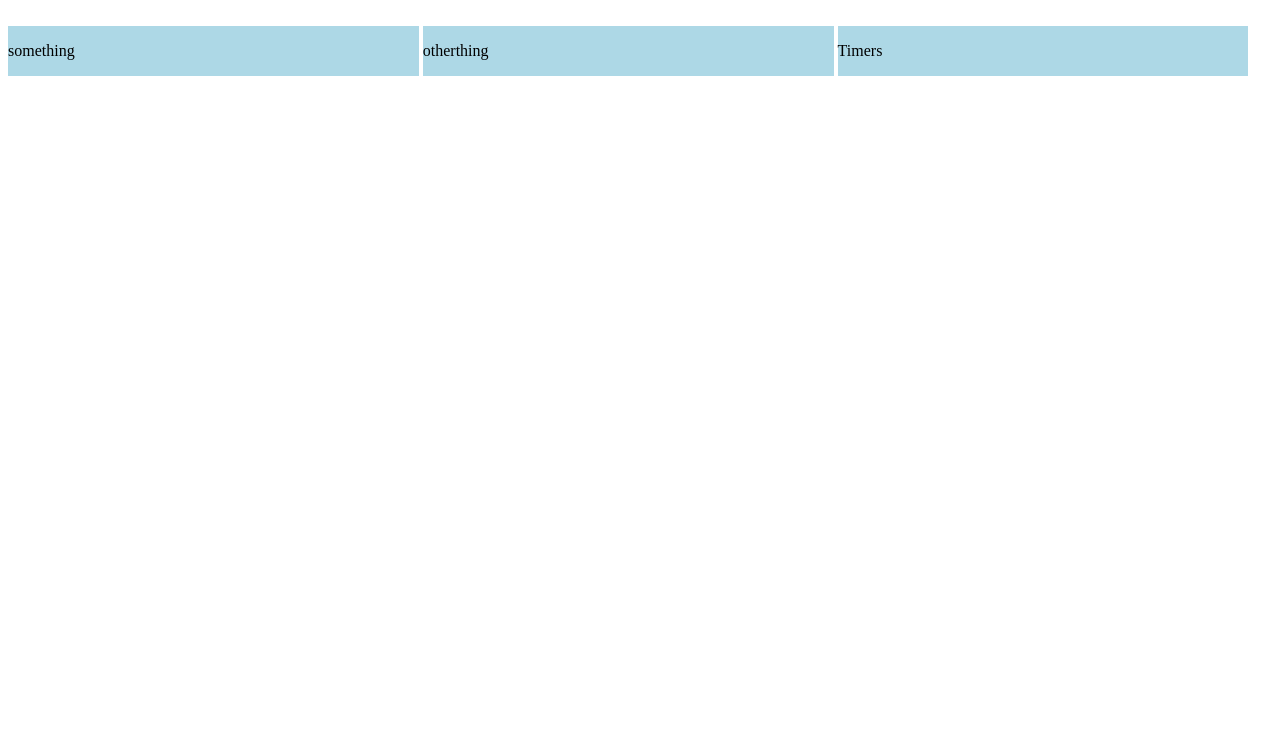
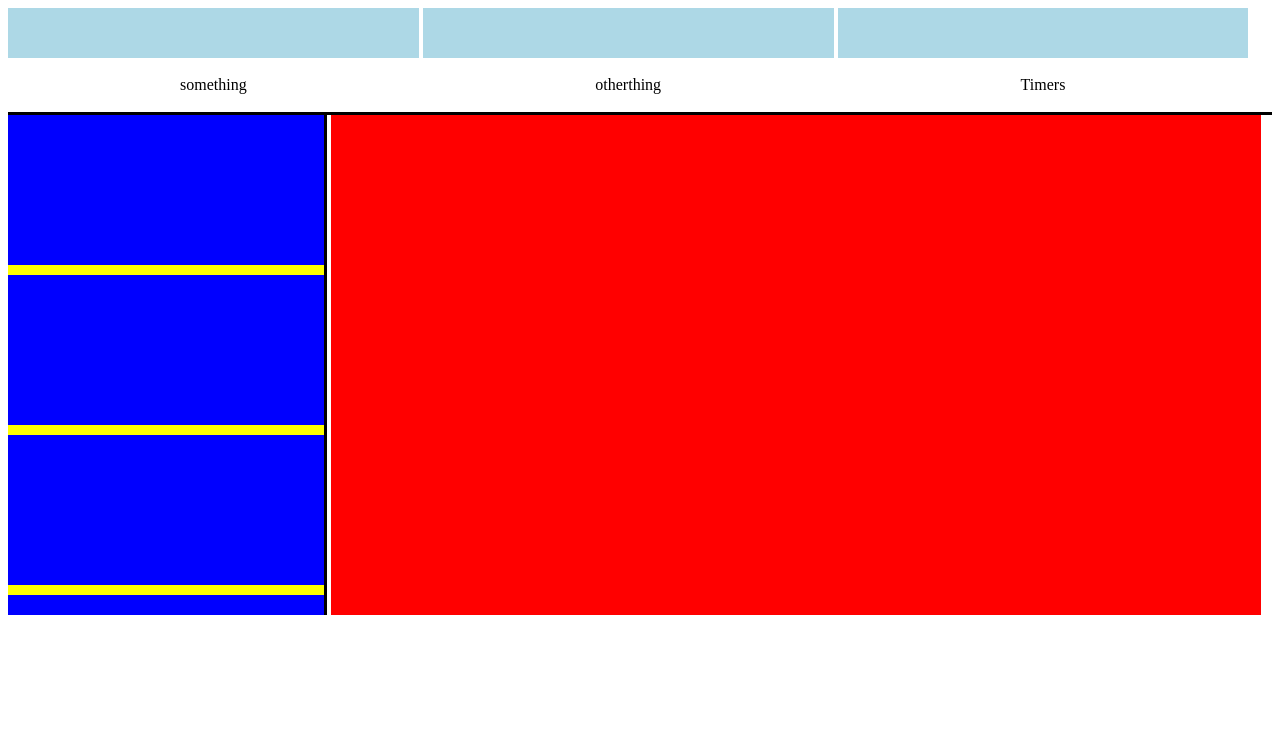
Before and after one commit to dooglz/SEC15, a plain HTML site: page src/index.html in a window 1280 px wide. Drawn offline with Linux system fonts and the light colour scheme.

Commit message:
3rd commit

```diff
--- a/src/mainstyle.css
+++ b/src/mainstyle.css
@@ -5,10 +5,40 @@
     display:inline-block;
 }
 .indicatortitleblock {
-    background-color: lightblue;
     height:100%;
     width:32.5%;
     display:inline-block;
+    text-align:center;
+    vertical-align: middle;
+}
+#indicatorhead{
+    height:50px;
+    padding-bottom:2px;
+}
+#indicatortitle {
+    height:50px;
+    padding-bottom:2px;
+    border-bottom:solid;
+}
+#leftcontent {
+    background-color:yellow;
+    height:500px;
+    width:25%;
+    border-right:solid;
+    display:inline-block;
+    overflow: scroll;
+}
+#rightcontent {
+    background-color:red;
+    height:500px;
+    width:73.6%;
+    display:inline-block;
+}
+.playerclass {
+    height:150px;
+    width:100%;
+    background-color:blue;
+    margin-bottom:10px;
 }
 #indicatorblock01 {
 
```
